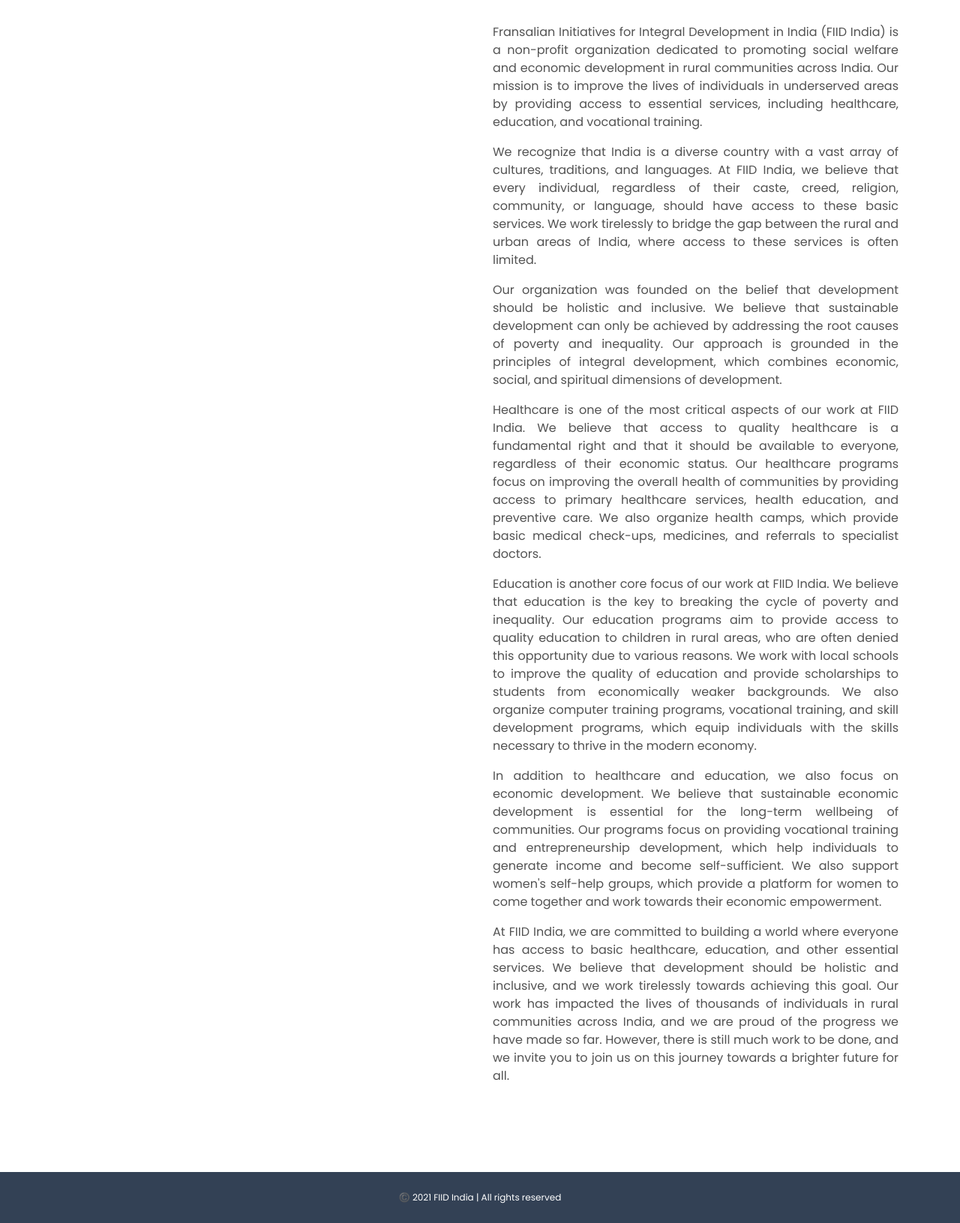
After one commit to FIID-India/FIID-India-website, a Django app: page /about/ in a window 1280 px wide. The commit adds this page. Shown: the part 494-2125 px from the top of the page at 75% size. Run offline with Django 3.2, Linux system fonts and the light colour scheme; some libraries are stand-ins or nearby versions; some web fonts are replaced.

Commit message:
Created about page

```diff
--- /dev/null
+++ b/fiid_india/static/fiid_india/about_page/style.css
@@ -0,0 +1,131 @@
+@import url("https://fonts.googleapis.com/css2?family=Poppins:ital,wght@0,400;0,500;0,600;0,700;0,800;0,900;1,400;1,500&family=Ubuntu:wght@300;400;700&display=swap");
+* {
+  font-family: "Poppins", sans-serif;
+}
+
+.navbar {
+  background-color: #f8fafc !important;
+  padding: 2px 0 2px 0 !important;
+}
+.navbar .navbar-toggler {
+  border: none;
+}
+.navbar .navbar-brand img {
+  width: 150px;
+}
+.navbar .nav-link {
+  margin-bottom: 1.5rem;
+}
+@media only screen and (min-width: 992px) {
+  .navbar .nav-link {
+    margin: 0 20px;
+  }
+}
+.navbar .nav-link a {
+  font-size: 14px;
+}
+.navbar .nav-link:hover {
+  color: #2563eb;
+}
+
+a {
+  text-decoration: none;
+}
+
+.primary-btn {
+  padding: 10px 20px;
+  background-color: #2563eb;
+  color: white;
+  border-radius: 50px;
+  border: none;
+  font-size: 14px;
+  font-weight: 500;
+  transition: all 0.3s;
+}
+.primary-btn:hover {
+  background-color: #1d4ed8;
+}
+
+h3,
+.heading {
+  font-family: "Poppins";
+  font-style: normal;
+  font-weight: 700;
+  font-size: 50px;
+  line-height: 130%;
+}
+@media only screen and (max-width: 420px) {
+  h3,
+  .heading {
+    font-size: 40px;
+  }
+}
+
+.quote {
+  font-family: "Poppins";
+  font-style: normal;
+  font-weight: 700;
+  font-size: 18px;
+  max-width: 460px;
+  line-height: 160%;
+  color: #2563eb;
+}
+
+::-webkit-scrollbar {
+  width: 10px;
+}
+
+::-webkit-scrollbar-track {
+  background: #f1f1f1;
+}
+
+::-webkit-scrollbar-thumb {
+  background: #888;
+}
+
+::-webkit-scrollbar-thumb:hover {
+  background: #555;
+}
+
+hr {
+  color: #bdbdbd;
+}
+
+footer {
+  padding: 25px 0;
+  font-size: 12px;
+  margin-bottom: 0;
+  background: #334155;
+  color: white;
+}
+
+.go-back {
+  margin-bottom: 3rem;
+  font-size: 12px;
+  text-decoration: none;
+}
+
+#about {
+  padding: 100px 0;
+}
+#about h3 {
+  margin-bottom: 0.5rem;
+}
+#about h4 {
+  margin-bottom: 1rem;
+}
+#about img {
+  border-radius: 30px;
+  -o-object-fit: cover;
+     object-fit: cover;
+}
+#about .ratio {
+  margin-bottom: 2rem;
+}
+#about p {
+  font-size: 16px;
+  color: #525252;
+  margin-left: 5px;
+  margin-bottom: 1rem;
+  text-align: justify;
+}/*# sourceMappingURL=style.css.map */
--- /dev/null
+++ b/fiid_india/static/fiid_india/about_page/style.scss
@@ -0,0 +1,26 @@
+@import '../base';
+
+#about {
+
+    padding: 100px 0;
+    h3 {
+        margin-bottom: 0.5rem;
+    }
+    h4 {
+        margin-bottom: 1rem;
+    }
+    img {
+        border-radius: 30px;
+        object-fit: cover;
+    }
+    .ratio {
+        margin-bottom: 2rem;
+    }
+    p {
+        font-size: 16px;
+        color: #525252;
+        margin-left: 5px;
+        margin-bottom: 1rem;
+        text-align: justify;
+    }
+}
--- /dev/null
+++ b/fiid_india/templates/fiid_india/about.html
@@ -0,0 +1,110 @@
+{% extends 'base.html' %}
+{% load static %}
+{% block styles %}
+<link rel="stylesheet" href="{% static 'fiid_india/about_page/style.css' %}">
+{% endblock styles %}
+
+
+{% block content %}
+
+{% include 'navbar.html' %}
+
+<section id="about">
+    <div class="container">
+        <a href="{% url 'fiid-india:home' %}">
+            <button class="primary-btn go-back"><i class="fa-solid fa-arrow-left me-2"></i>Goback</button>
+        </a>
+        <div class="row">
+            <div class="col-12 col-lg-6">
+                <h3>Who we are</h3>
+                <h4 class="quote">"About FIID India: Promoting Integral Development and Empowering
+                    Communities in Rural India"</h4>
+            </div>
+            <div class="col-12 col-lg-6">
+                <div class="ratio ratio-16x9">
+                    <img class="w-100"
+                        src="https://images.unsplash.com/photo-1511632765486-a01980e01a18?ixlib=rb-4.0.3&ixid=MnwxMjA3fDB8MHxwaG90by1wYWdlfHx8fGVufDB8fHx8&auto=format&fit=crop&w=1170&q=80"
+                        alt="">
+                </div>
+                <p>
+                    Fransalian Initiatives for Integral Development in India (FIID India) is a non-profit
+                    organization
+                    dedicated to promoting social welfare and economic development in rural communities across
+                    India.
+                    Our mission is to improve the lives of individuals in underserved areas by providing access to
+                    essential services, including healthcare, education, and vocational training.
+                </p>
+
+                <p>
+                    We recognize that India is a diverse country with a vast array of cultures, traditions, and
+                    languages. At FIID India, we believe that every individual, regardless of their caste, creed,
+                    religion, community, or language, should have access to these basic services. We work tirelessly
+                    to
+                    bridge the gap between the rural and urban areas of India, where access to these services is
+                    often
+                    limited.
+                </p>
+
+                <p>
+                    Our organization was founded on the belief that development should be holistic and inclusive. We
+                    believe that sustainable development can only be achieved by addressing the root causes of
+                    poverty
+                    and inequality. Our approach is grounded in the principles of integral development, which
+                    combines
+                    economic, social, and spiritual dimensions of development.
+                </p>
+
+                <p>
+                    Healthcare is one of the most critical aspects of our work at FIID India. We believe that access
+                    to
+                    quality healthcare is a fundamental right and that it should be available to everyone,
+                    regardless of
+                    their economic status. Our healthcare programs focus on improving the overall health of
+                    communities
+                    by providing access to primary healthcare services, health education, and preventive care. We
+                    also
+                    organize health camps, which provide basic medical check-ups, medicines, and referrals to
+                    specialist
+                    doctors.
+                </p>
+
+                <p>
+                    Education is another core focus of our work at FIID India. We believe that education is the key
+                    to
+                    breaking the cycle of poverty and inequality. Our education programs aim to provide access to
+                    quality education to children in rural areas, who are often denied this opportunity due to
+                    various
+                    reasons. We work with local schools to improve the quality of education and provide scholarships
+                    to
+                    students from economically weaker backgrounds. We also organize computer training programs,
+                    vocational training, and skill development programs, which equip individuals with the skills
+                    necessary to thrive in the modern economy.
+                </p>
+
+                <p>
+                    In addition to healthcare and education, we also focus on economic development. We believe that
+                    sustainable economic development is essential for the long-term wellbeing of communities. Our
+                    programs focus on providing vocational training and entrepreneurship development, which help
+                    individuals to generate income and become self-sufficient. We also support women's self-help
+                    groups,
+                    which provide a platform for women to come together and work towards their economic empowerment.
+                </p>
+
+                <p>
+                    At FIID India, we are committed to building a world where everyone has access to basic
+                    healthcare,
+                    education, and other essential services. We believe that development should be holistic and
+                    inclusive, and we work tirelessly towards achieving this goal. Our work has impacted the lives
+                    of
+                    thousands of individuals in rural communities across India, and we are proud of the progress we
+                    have
+                    made so far. However, there is still much work to be done, and we invite you to join us on this
+                    journey towards a brighter future for all.
+                </p>
+            </div>
+        </div>
+    </div>
+</section>
+
+{% include 'footer.html' %}
+{% endblock content %}
--- a/fiid_india/templates/fiid_india/home.html
+++ b/fiid_india/templates/fiid_india/home.html
@@ -40,7 +40,7 @@
                     Additionally, it focuses on promoting health and family welfare by running health-care units,
                     clinics, and de-addiction centers for the needy, sick, poor, old, and handicapped individuals.
                 </p>
-                <a href="#">
+                <a href="{% url 'fiid-india:about' %}">
                     <button class="primary-btn d-flex align-items-center">
                         <span class="text">Know more</span>
                         <i class="fa-solid fa-arrow-right ms-2"></i>
--- a/fiid_india/urls.py
+++ b/fiid_india/urls.py
@@ -6,4 +6,5 @@
 
 urlpatterns = [
     path('', views.HomePageView.as_view(), name='home'),
+    path('about/', views.AboutPageView.as_view(), name='about'),
 ]
--- a/fiid_india/views.py
+++ b/fiid_india/views.py
@@ -2,3 +2,7 @@
 
 class HomePageView(generic.TemplateView):
     template_name = 'fiid_india/home.html'
+
+
+class AboutPageView(generic.TemplateView):
+    template_name = 'fiid_india/about.html'
--- a/templates/navbar.html
+++ b/templates/navbar.html
@@ -17,7 +17,7 @@
                 <div class="offcanvas-body">
                     <ul class="navbar-nav justify-content-end flex-grow-1 pe-3">
                         <li class="nav-item">
-                            <a class="nav-link" href="#">About</a>
+                            <a class="nav-link" href="{% url 'fiid-india:about' %}">About</a>
                         </li>
                         <li class="nav-item">
                             <a class="nav-link" href="#">Programmes</a>
@@ -25,12 +25,14 @@
                         <li class="nav-item">
                             <a class="nav-link" href="#">Objectives</a>
                         </li>
+                        <!--
                         <li class="nav-item">
                             <a class="nav-link" href="#">Newsletter</a>
                         </li>
                         <li class="nav-item">
                             <a class="nav-link" href="#">Gallery</a>
                         </li>
+                        -->
                         <li class="nav-item">
                             <a class="nav-link" href="#">Contact</a>
                         </li>
```
